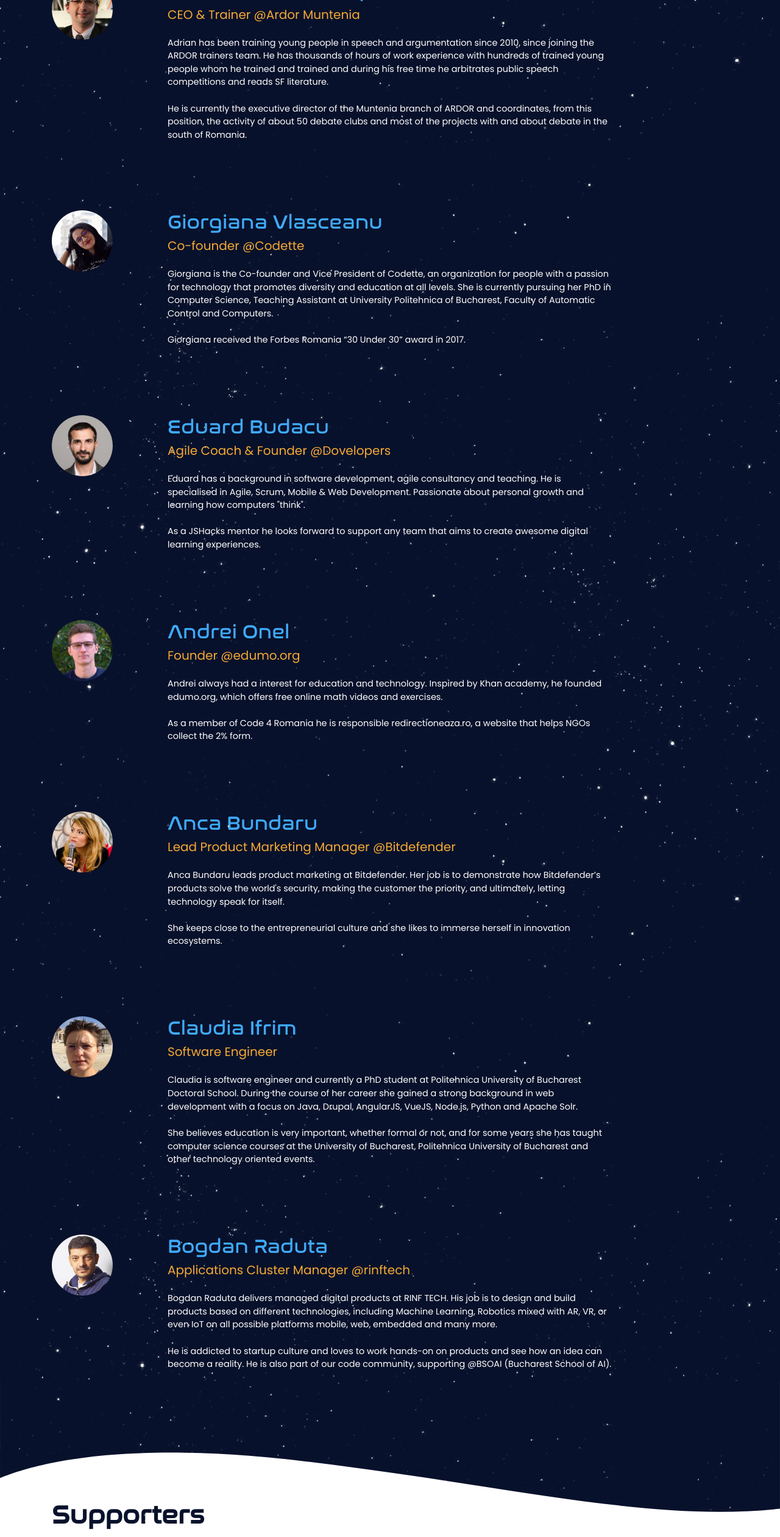
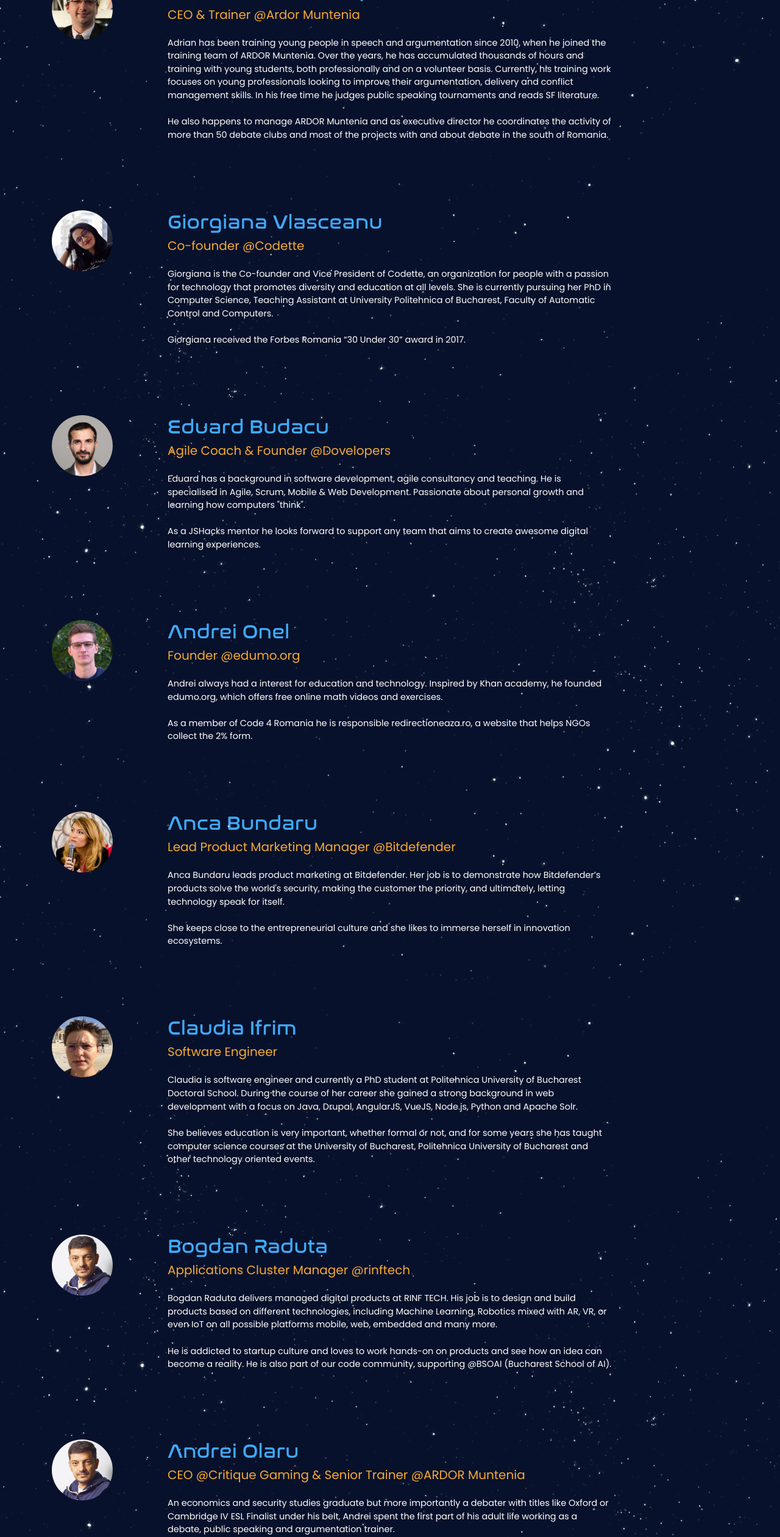
Before and after one commit to jshacks/jshacks2019, a plain HTML site: page index.html in a window 1280 px wide. Shown: the part 5730-8251 px from the top of the page at 61% size. Drawn offline with nearby package versions, Linux system fonts and the light colour scheme.

Commit message:
add andrei mentor

```diff
--- a/index.html
+++ b/index.html
@@ -673,10 +673,9 @@
                 <h4 class="font-nasa f4 text-blue">Adrian Malaies-Popescu</h4>
                 <h5 class="text-orange">CEO & Trainer @Ardor Muntenia</h5>
                 <p class="mt-4 text-small">
-                    Adrian has been training young people in speech and argumentation since 2010, since joining the ARDOR trainers team.
-                    He has thousands of hours of work experience with hundreds of trained young people whom he trained and trained and during his free time he arbitrates public speech competitions and reads SF literature.
+                  Adrian has been training young people in speech and argumentation since 2010, when he joined the training team of ARDOR Muntenia. Over the years, he has accumulated thousands of hours and training with young students, both professionally and on a volunteer basis. Currently, his training work focuses on young professionals looking to improve their argumentation, delivery and conflict management skills. In his free time he judges public speaking tournaments and reads SF literature.
                     <br /><br />
-                    He is currently the executive director of the Muntenia branch of ARDOR and coordinates, from this position, the activity of about 50 debate clubs and most of the projects with and about debate in the south of Romania.
+                    He also happens to manage ARDOR Muntenia and as executive director he coordinates the activity of more than 50 debate clubs and most of the projects with and about debate in the south of Romania.
                 </p>
               </div>
             </div>
@@ -788,6 +787,23 @@
               </div>
             </div>
 
+            <div class="row mt-5">
+              <div class="col-md-2 mt-5">
+                <div class="user-pic ml-0">
+                    <img src="img/mentors/bogdan-raduta.jpg" />
+                </div>
+              </div>
+              <div class="col-md-8 mt-5">
+                <h4 class="font-nasa f4 text-blue">Andrei Olaru</h4>
+                <h5 class="text-orange">CEO @Critique Gaming & Senior Trainer @ARDOR Muntenia</h5>
+                <p class="mt-4 text-small">
+                  An economics and security studies graduate but more importantly a debater with titles like Oxford or Cambridge IV ESL Finalist under his belt, Andrei spent the first part of his adult life working as a debate, public speaking and argumentation trainer.
+                    <br /><br />
+                    In 2017 he co-founded Critique Gaming, a studio committed to developing meaningful games that explore relevant contemporary topics. The studio is on the verge of releasing its first title, the noir detective game "Interrogation".
+
+                </p>
+              </div>
+            </div>
       </div>
 
 
```
Also changed, not shown: img/mentors/andrei-olaru.jpg (added).
